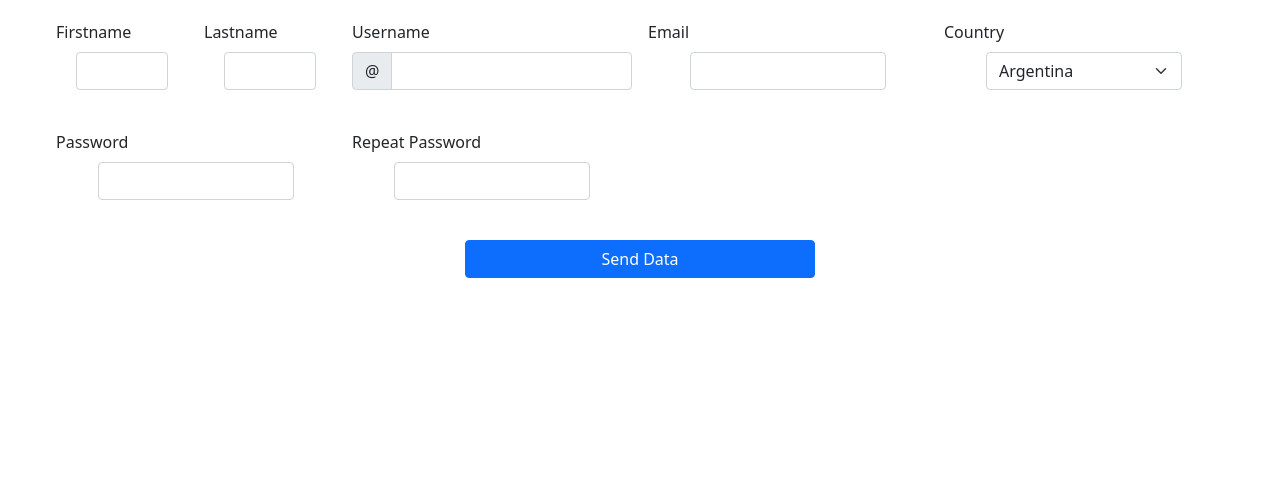
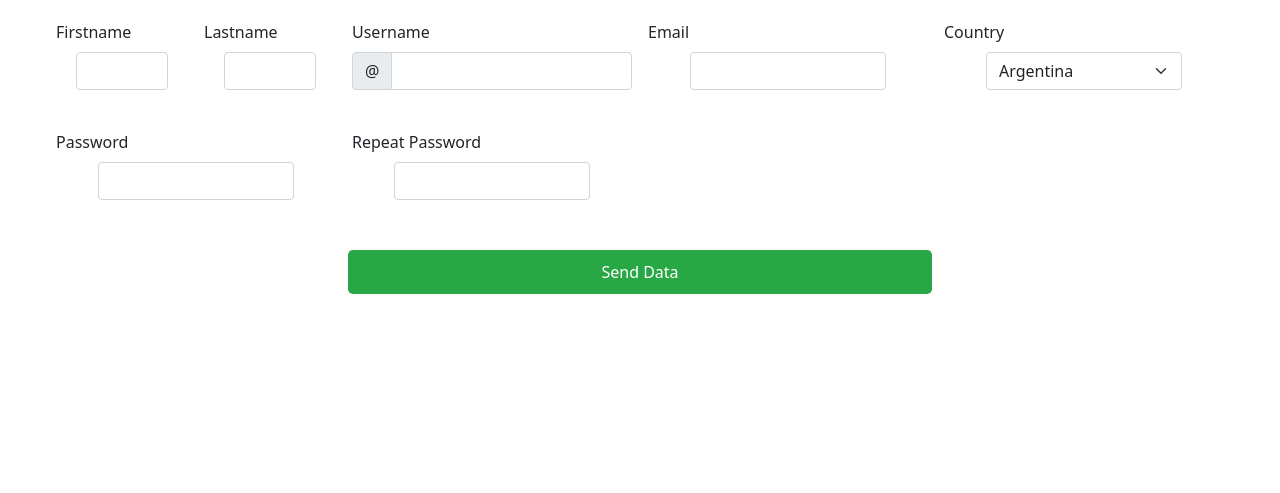
Before and after one commit to turkoModad/loguin-fastapi, a FastAPI app: page /signup in a window 1280 px wide. Shown: the part 206-699 px from the top of the page. Run offline with FastAPI, Linux system fonts and the light colour scheme.

Commit message:
correccion en estilos para mantener la linea en todas la url

```diff
--- a/templates/admin.html
+++ b/templates/admin.html
@@ -86,7 +86,7 @@
                         <td>${usuario.email}</td>
                         <td>${usuario.rol}</td>
                         <td>
-                            <button class="btn btn-primary btn-sm" onclick="editarUsuario(${usuario.id})">Editar</button>
+                            <button class="btn btn-success"" onclick="editarUsuario(${usuario.id})">Editar</button>
                         </td>
                     </tr>
                 `;
--- a/templates/forgot.html
+++ b/templates/forgot.html
@@ -28,7 +28,7 @@
     button {
         width: 100%;
         padding: 10px;
-        background-color: #007bff;
+        background-color: #28a745;
         color: white;
         border: none;
         border-radius: 5px;
@@ -36,7 +36,7 @@
         margin-top: 10px;
     }
     button:hover {
-        background-color: #0056b3;
+        background-color: #218838;
     }
 </style>
 
--- a/templates/signup.html
+++ b/templates/signup.html
@@ -1,6 +1,6 @@
 {% extends "components/layout.html" %}
 
-{% block title %}Home{% endblock %}
+{% block title %}Registrarse{% endblock %}
 
 {% block content %}
 <style>
@@ -15,11 +15,20 @@
         margin-left: auto;
         margin-right: auto;
     }
-    button{
-		width: 30%;
-        margin-left: auto;
-        margin-right: auto;
-	}
+    button {
+        width: 50%;
+        padding: 10px;
+        background-color: #28a745;
+        color: white;
+        border: none;
+        border-radius: 5px;
+        cursor: pointer;
+        margin-top: 10px;
+    }
+
+    button:hover {
+        background-color: #218838;
+    }
     .form-label {
         text-align: left;
         display: block;
@@ -70,7 +79,7 @@
             <small id="passwordError" class="text-danger d-none">Passwords do not match</small>
         </div>
         <div class="col-12 text-center">
-            <button type="submit" class="btn btn-primary">Send Data</button>
+            <button type="submit">Send Data</button>
         </div>
     </form>
 
```
Also changed, not shown: templates/usuarios.html (+28 -6 lines).
